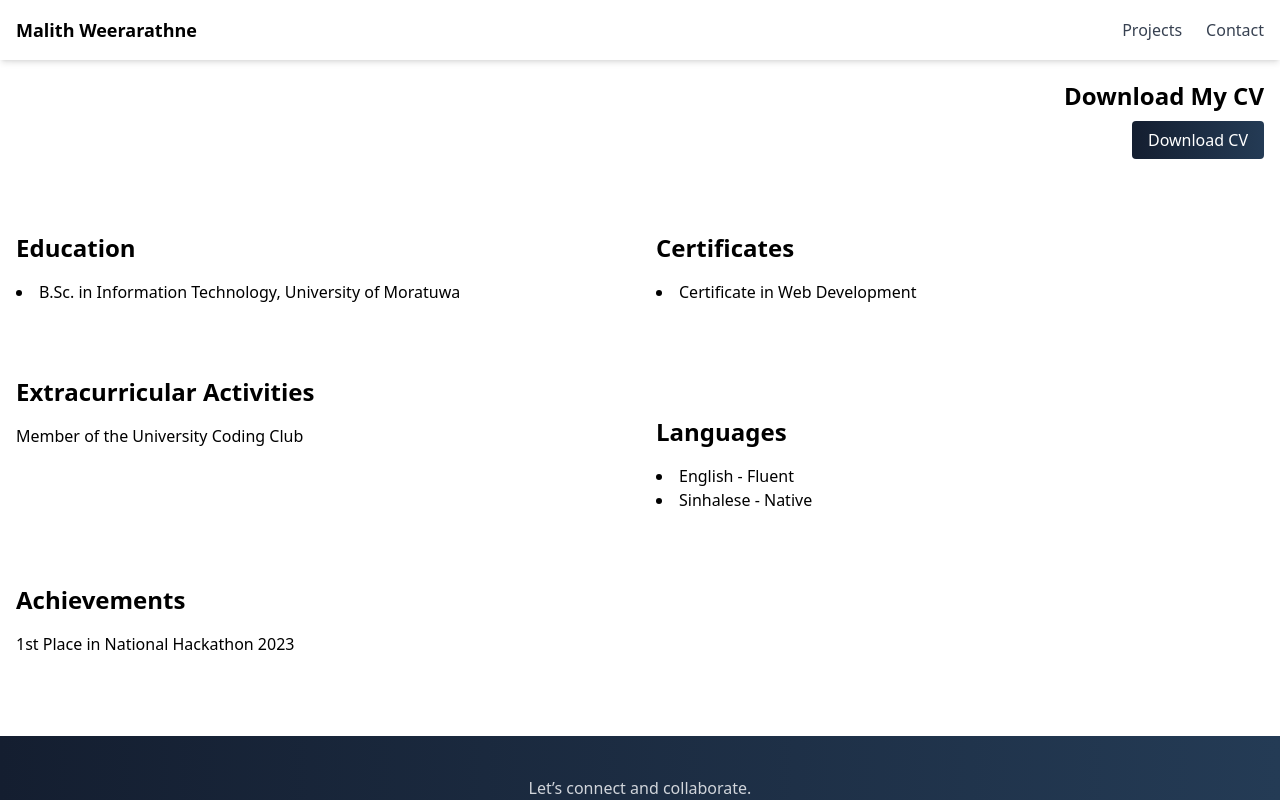
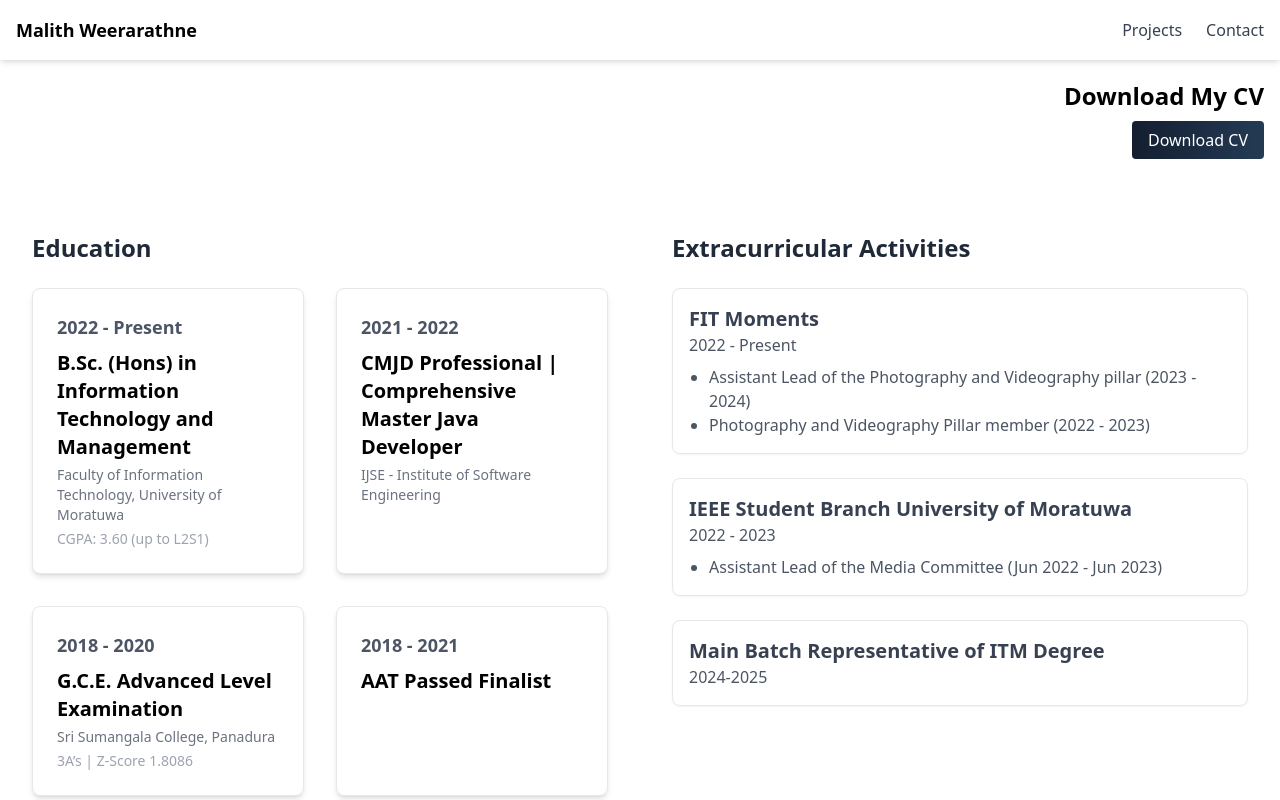
Before and after one commit to Malith212/my-portfolio, a React (Create React App) app: page /cv in a window 1280 px wide. Shown: the top 800 px of the page. Built offline with nearby package versions, Linux system fonts and the light colour scheme.

Commit message:
education and extracurricular

```diff
--- a/src/components/cv/ Extracurricular.jsx
+++ /dev/null
@@ -1,16 +0,0 @@
-import React from 'react';
-
-const ExtracurricularActivities = () => {
-  return (
-    <div className="mb-10">
-      <h2 className="text-2xl font-bold mb-4">Extracurricular Activities</h2>
-      {/* Add your extracurricular activities */}
-      <ul>
-        <li>Member of the University Coding Club</li>
-        {/* Add more activities as needed */}
-      </ul>
-    </div>
-  );
-};
-
-export default ExtracurricularActivities;
--- a/src/components/cv/Education.jsx
+++ b/src/components/cv/Education.jsx
@@ -1,13 +1,55 @@
-import React from 'react';
+import React from "react";
 
 const Education = () => {
+  const educationDetails = [
+    {
+      year: "2022 - Present",
+      degree: "B.Sc. (Hons) in Information Technology and Management",
+      institution: "Faculty of Information Technology, University of Moratuwa",
+      details: "CGPA: 3.60 (up to L2S1)",
+    },
+    {
+      year: "2021 - 2022",
+      degree: "CMJD Professional | Comprehensive Master Java Developer",
+      institution: "IJSE - Institute of Software Engineering",
+    },
+    {
+      year: "2018 - 2020",
+      degree: "G.C.E. Advanced Level Examination",
+      institution: "Sri Sumangala College, Panadura",
+      details: "3A’s | Z-Score 1.8086",
+    },
+    {
+      year: "2018 - 2021",
+      degree: "AAT Passed Finalist",
+      institution: "",
+    },
+  ];
+
   return (
     <section className="py-10">
-      <h2 className="text-2xl font-bold mb-4">Education</h2>
-      <ul className="list-disc list-inside">
-        <li>B.Sc. in Information Technology, University of Moratuwa</li>
-        {/* Add more education items */}
-      </ul>
+      <div className="container mx-auto px-4">
+        <h2 className="text-2xl font-bold mb-6 text-gray-800">
+          Education
+        </h2>
+        <div className="grid grid-cols-1 md:grid-cols-2 gap-8">
+          {educationDetails.map((item, index) => (
+            <div
+              key={index}
+              className="bg-white p-6 rounded-lg shadow-md border border-gray-200"
+            >
+              <p className="text-lg font-semibold text-gray-600 mb-2">
+                {item.year}
+              </p>
+              <h3 className="text-xl font-bold mb-1">{item.degree}</h3>
+              <p className="text-sm text-gray-500 mb-1">{item.institution}</p>
+              {item.details && (
+                <p className="text-sm text-gray-400">{item.details}</p>
+              )}
+            </div>
+          ))}
+        </div>
+      </div>
     </section>
   );
 };
--- /dev/null
+++ b/src/components/cv/Extracurricular.jsx
@@ -0,0 +1,41 @@
+import React from 'react';
+
+const Extracurricular = () => {
+  return (
+    <section className="py-10">
+      <div className="container mx-auto px-4">
+        <h2 className="text-2xl font-bold mb-6 text-gray-800">Extracurricular Activities</h2>
+        <div className="grid grid-cols-1 gap-6">
+
+          {/* FIT Moments */}
+          <div className="p-4 border rounded-lg shadow-sm">
+            <h3 className="text-xl font-semibold text-gray-700">FIT Moments</h3>
+            <p className="text-gray-600">2022 - Present</p>
+            <ul className="list-disc pl-5 text-gray-600 mt-2">
+              <li>Assistant Lead of the Photography and Videography pillar (2023 - 2024)</li>
+              <li>Photography and Videography Pillar member (2022 - 2023)</li>
+            </ul>
+          </div>
+
+          {/* IEEE Student Branch */}
+          <div className="p-4 border rounded-lg shadow-sm">
+            <h3 className="text-xl font-semibold text-gray-700">IEEE Student Branch University of Moratuwa</h3>
+            <p className="text-gray-600">2022 - 2023</p>
+            <ul className="list-disc pl-5 text-gray-600 mt-2">
+              <li>Assistant Lead of the Media Committee (Jun 2022 - Jun 2023)</li>
+            </ul>
+          </div>
+
+          {/* ITM Degree Batch Representative */}
+          <div className="p-4 border rounded-lg shadow-sm">
+            <h3 className="text-xl font-semibold text-gray-700">Main Batch Representative of ITM Degree</h3>
+            <p className="text-gray-600">2024-2025</p>
+          </div>
+
+        </div>
+      </div>
+    </section>
+  );
+};
+
+export default Extracurricular;
--- a/src/pages/Cv.jsx
+++ b/src/pages/Cv.jsx
@@ -5,7 +5,7 @@ import Education from "../components/cv/Education";
 import Certificates from "../components/cv/Certificates";
 import Languages from "../components/cv/Languages";
 import Achievements from "../components/cv/Achievements";
-import ExtracurricularActivities from "../components/cv/ Extracurricular";
+import ExtracurricularActivities from "../components/cv/Extracurricular";
 import Footer from "../components/Footer";
 
 function Cv() {
@@ -16,8 +16,9 @@ function Cv() {
           <DownloadCV />
           <div className="grid grid-cols-1 md:grid-cols-2 gap-8">
             <Education />
+            <ExtracurricularActivities />
             <Certificates />
-            <ExtracurricularActivities />
+
             <Languages />
             <Achievements />
           </div>
```
